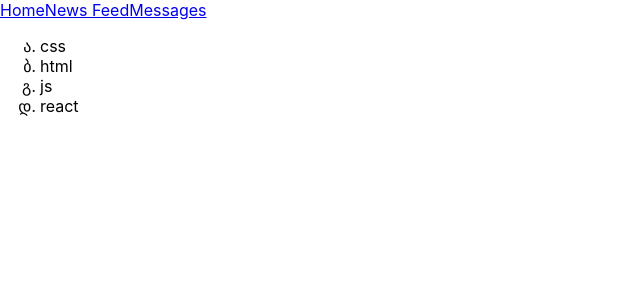
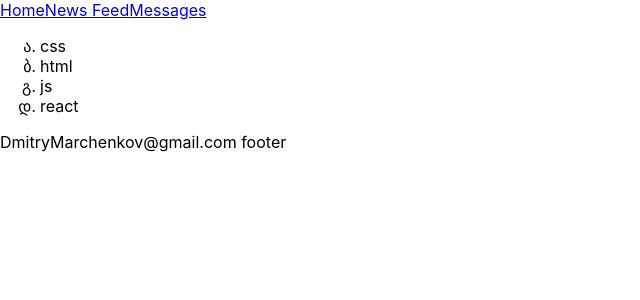
Before and after one commit to DmitryMarc/react_learning, a React (Create React App) app: page / in a window 1280 px wide. Shown: the top 300 px of the page, without its empty margins (0-640 px from the left). Built offline with nearby package versions, Linux system fonts and the light colour scheme.

Commit message:
Added component Footer.

```diff
--- a/src/App.js
+++ b/src/App.js
@@ -1,14 +1,18 @@
 
 import { renderIntoDocument } from 'react-dom/test-utils';
 import './App.css';
-import Header from './Header.js';
-import Technologies from './Technologies.js';
+import Header from './Header';
+import Footer from './Footer';
+import Technologies from './Technologies';
+
+
 
 const App = () => {
   return (
     <div>
       <Header />
       <Technologies />
+      <Footer />
     </div>
   );
 }
--- /dev/null
+++ b/src/Footer.js
@@ -0,0 +1,9 @@
+const Footer = () => {
+    return (
+        <div>
+            <p>DmitryMarchenkov@gmail.com footer</p>
+        </div>
+    );
+}
+
+export default Footer;
--- a/src/Technologies.js
+++ b/src/Technologies.js
@@ -9,6 +9,6 @@ const Technologies = () => {
             </ul>
         </div>
     );
-};
+}
 
 export default Technologies;
```
